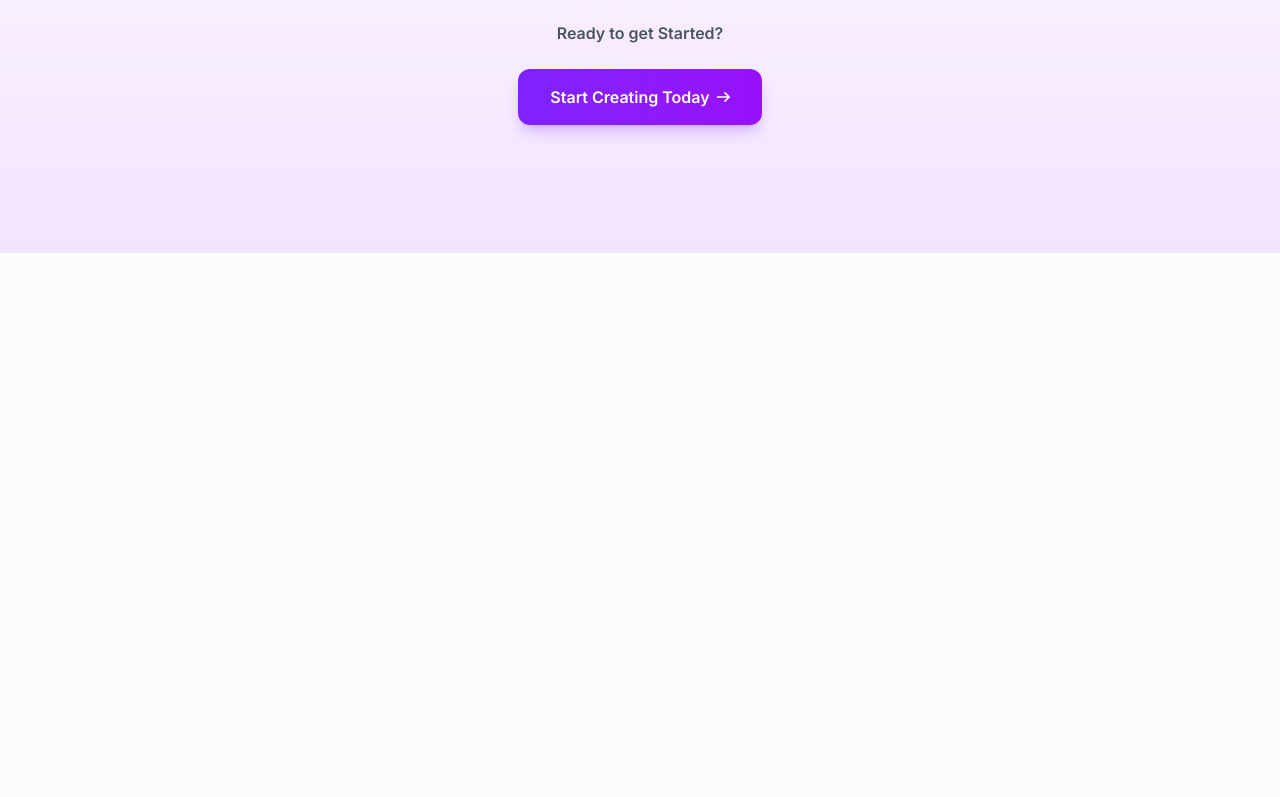
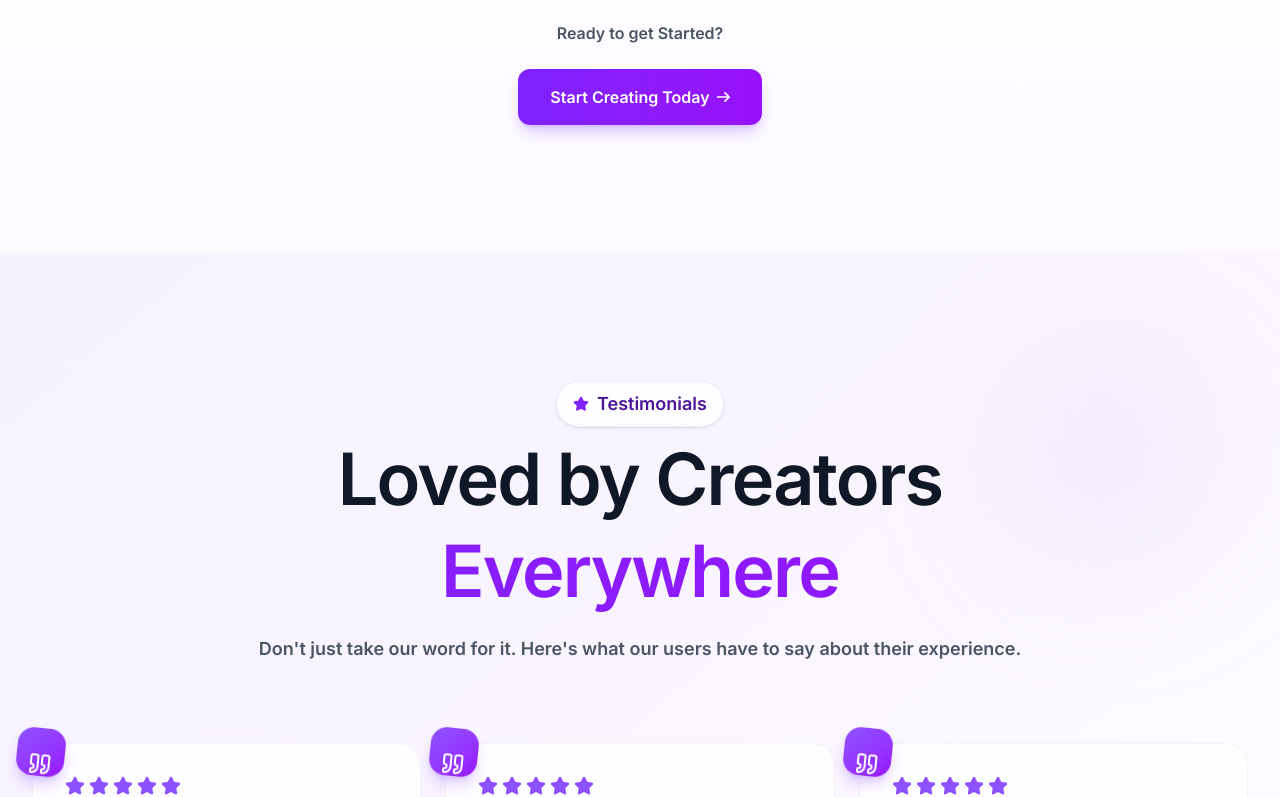
Before and after one commit to jimit8929/BookVerse, a React (Vite) app in the folder Frontend/: page / in a window 1280 px wide. Shown: the part 2000-2797 px from the top of the page. Built offline with nearby package versions, Linux system fonts and the light colour scheme.

Commit message:
Testimonials Component

```diff
--- a/Frontend/src/components/landing/Features.jsx
+++ b/Frontend/src/components/landing/Features.jsx
@@ -11,7 +11,7 @@ const Features = () => {
 
 
     {/* Subtle Background Pattern */}
-    <div className="absolute inset-0 bg-linear-to-b from-violet-50/50 via-transparent to-purple-500/15"></div>
+    <div className="absolute inset-0 bg-linear-to-b from-violet-50/50 via-transparent to-purple-50/50"></div>
 
 
       <div className="max-w-[1660px] mx-auto px-6 lg:px-8 relative">
@@ -41,7 +41,7 @@ const Features = () => {
             const Icon = feature.icon;
             return (
               <div
-                className="group relative bg-white rounded-2xl p-8 border border-gray-100 hover:border-violet-200 hover:shadow-xl hover:shadow-violet-500/10 transition-all duration-300 hover:-translate-y-1"
+                className="group relative bg-white rounded-2xl p-8 border border-gray-100 hover:border-violet-500 hover:shadow-xl hover:shadow-violet-500/10 transition-all duration-300 hover:-translate-y-1"
                 key={index}
               >
                 <div className="absolute inset-0 bg-linear-to-br from-violet-50/0 to-purple-50/0 group-hover:from-violet-50/50 group-hover:to-purple-50/30 rounded-2xl transition-all duration-300"></div>
--- /dev/null
+++ b/Frontend/src/components/landing/Testimonials.jsx
@@ -0,0 +1,104 @@
+import React from "react";
+import { Star, Quote } from "lucide-react";
+import { TESTIMONIALS } from "../../utils/data.js";
+
+const Testimonials = () => {
+  return (
+    <div
+      id="Testimonials"
+      className="relative py-24 lg:py-32 bg-linear-to-br from-violet-50 via-purple-50 to-white overflow-hidden"
+    >
+      <div className="absolute top-20 right-10 w-64 h-64 bg-violet-300/10 rounded-full blur-3xl"></div>
+      <div className="absolute bottom-20 left-10 w-96 h-96 bg-purple-300/10 rounded-full blur-3xl"></div>
+
+      <div className="max-w-[1660px] mx-auto px-6 lg:px-8 relative">
+        <div className="text-center mb-20 space-y-4">
+          <div className="inline-flex items-center space-x-2 bg-white/80 backdrop-blur-sm px-4 py-2 rounded-full border border-violet-100 shadow-sm">
+            <Star className="w-4 h-4 text-violet-600 fill-violet-600" />
+            <span className="text-lg font-semibold text-violet-900">
+              Testimonials
+            </span>
+          </div>
+          <h2 className="text-5xl sm:text-6xl lg:text-7xl font-bold text-gray-900 tracking-tight">
+            Loved by Creators
+            <span className="block mt-2 p-3 bg-linear-to-r from-violet-600 to-purple-600 bg-clip-text text-transparent">
+              Everywhere
+            </span>
+          </h2>
+
+          <p className="text-lg text-gray-600 max-w-3xl mx-auto">
+            Don't just take our word for it. Here's what our users have to say
+            about their experience.
+          </p>
+        </div>
+
+        <div className="grid grid-cols-1 md:grid-cols-2 lg:grid-cols-3 gap-6">
+          {TESTIMONIALS.map((testimonial, index) => (
+            <div
+              className="group relative bg-white/80 backdrop-blur-sm rounded-3xl p-8 border border-gray-100 hover:border-violet-500 hover:shadow-2xl hover:shadow-violet-500/50 transition-all duration-300 hover:-translate-y-2"
+              key={index}
+            >
+              <div className="absolute -top-4 -left-4 w-12 h-12 bg-linear-to-br from-violet-500 to-purple-600 rounded-2xl flex items-end justify-center shadow-lg shadow-violet-500/30 rotate-6 group-hover:rotate-12 transition-transform duration-300">
+                <Quote className="w-6 h-6 text-white" />
+              </div>
+
+              <div className="flex items-center space-x-1 mb-6">
+                {[...Array(testimonial.rating)].map((_, i) => (
+                  <Star
+                    key={i}
+                    className="w-5 h-5 text-violet-500 fill-violet-500"
+                  />
+                ))}
+              </div>
+
+              <p className="text-gray-700 mb-8 leading-relaxed text-base">
+                "{testimonial.quote}"
+              </p>
+
+              <div className="flex items-center space-x-4">
+                <div className="relative">
+                  <div className="absolute inset-0 bg-linear-to-br from-violet-500 to-purple-600 rounded-full blur opacity-300">
+                    {" "}
+                  </div>
+                  <img
+                    src={testimonial.avatar}
+                    alt={testimonial.author}
+                    className="relative w-14 h-14 rounded-full object-cover ring-2 ring-white shadow-lg"
+                  />
+                </div>
+
+                <div className="flex-1">
+                  <p className="font-semibold text-gray-900 text-base">
+                    {testimonial.author}
+                  </p>
+                  <p className="text-gray-500 text-lg">{testimonial.title}</p>
+                </div>
+              </div>
+
+              <div className="absolute inset-0 bg-linear-to-br from-violet-50/0 to-purple-50/0 group-hover:from-violet-50/50 group-hover:to-purple-50/30 rounded-3xl transition-all  duration-300 -z-10"></div>
+            </div>
+          ))}
+        </div>
+
+        <div className="mt-20 grid grid-cols-1 sm:grid-cols-3 gap-8 max-w-4xl mx-auto">
+          <div className="text-center">
+            <div className="text-5xl font-bold text-gray-900 mb-2">50K+</div>
+            <div className="text-gray-600">Happy Creators</div>
+          </div>
+
+          <div className="text-center">
+            <div className="text-5xl font-bold text-gray-900 mb-2">4.9/5</div>
+            <div className="text-gray-600">Average Rating</div>
+          </div>
+
+          <div className="text-center">
+            <div className="text-5xl font-bold text-gray-900 mb-2">100K+</div>
+            <div className="text-gray-600">Ebooks Created</div>
+          </div>
+        </div>
+      </div>
+    </div>
+  );
+};
+
+export default Testimonials;
--- a/Frontend/src/pages/LandingPage.jsx
+++ b/Frontend/src/pages/LandingPage.jsx
@@ -2,6 +2,7 @@ import React from 'react'
 import Navbar from '../components/layout/Navbar';
 import Hero from "../components/landing/Hero";
 import Features from "../components/landing/Features";
+import Testimonials from '../components/landing/Testimonials';
 
 const LandingPage = () => {
   return (
@@ -9,6 +10,7 @@ const LandingPage = () => {
       <Navbar/>
       <Hero/>
       <Features/>
+      <Testimonials/>
     </div>
   )
 }
```
